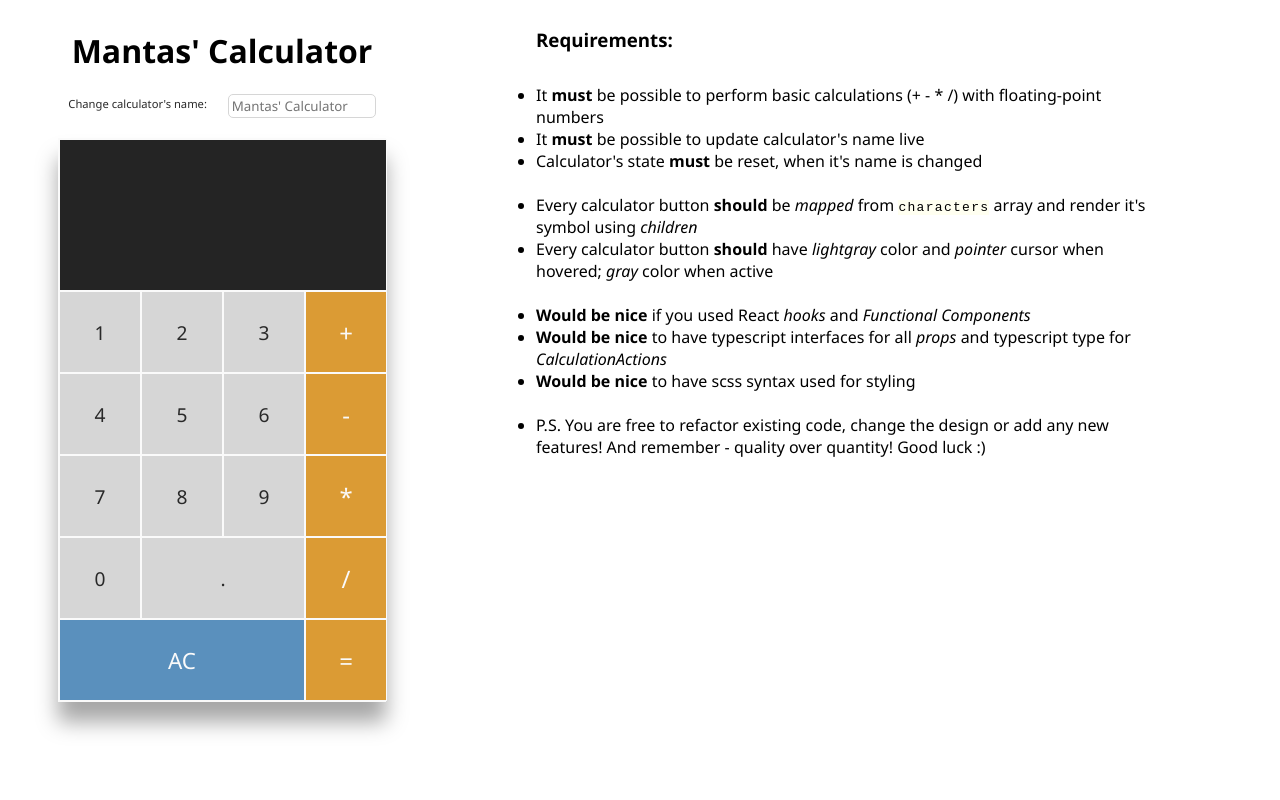
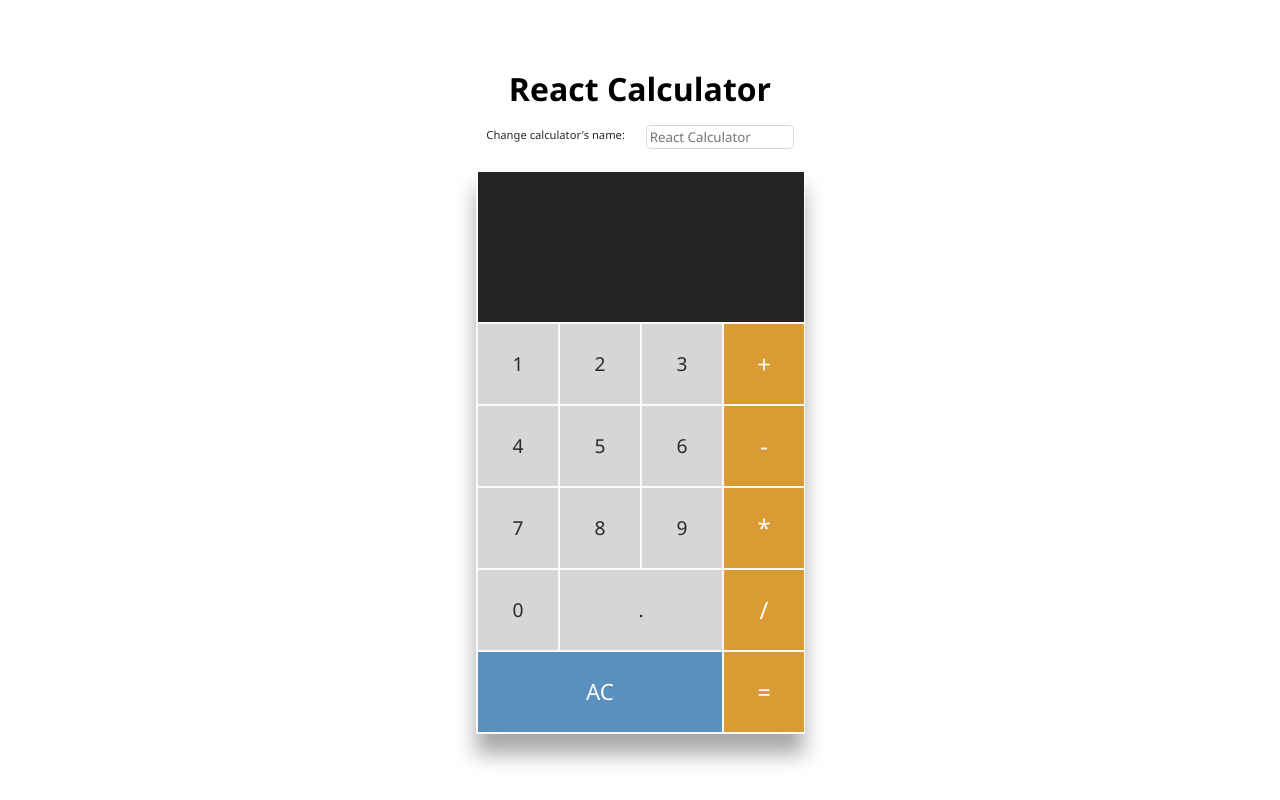
Before and after one commit to mskirmantas/calculator-app, a React (Create React App) app: page / in a window 1280 px wide. Built offline with nearby package versions, Linux system fonts and the light colour scheme.

Commit message:
Styles updated

```diff
--- a/src/App.scss
+++ b/src/App.scss
@@ -9,27 +9,22 @@ $color-operations: rgb(167, 173, 179);
 
 * {
   font-family: "Segoe UI", Tahoma, Geneva, Verdana, sans-serif;
+  margin: 0;
 }
 
-.content {
-  display: flex;
-  flex-direction: row;
-}
-
-.container {
-  text-align: center;
-  width: 328px;
-  height: 100%;
-  margin: 0 50px;
+.App {
+  margin: 0;
+  height: 100vh;
   display: flex;
   flex-direction: column;
 }
 
+.container {
+  width: 328px;
+  margin: auto;
+}
+
 // TITLE ------------------------
-
-.title-block {
-  height: 130px;
-}
 
 h2 {
   margin: 0;
@@ -178,17 +173,3 @@ h2 {
     }
   }
 }
-
-// REQUIREMENTS -----------------
-
-.requirements {
-  margin: 0 100px;
-  code {
-    background-color: ivory;
-    font-family: monospace;
-    letter-spacing: 0.1em;
-  }
-  ul {
-    margin: 32px 0 0 -40px;
-  }
-}
--- a/src/App.tsx
+++ b/src/App.tsx
@@ -1,10 +1,10 @@
 import React, { useState } from "react";
 import { Calculator } from "./components/Calculator";
-import { Requirements } from "./components/Requirements";
+
 import "./App.scss";
 
 const App: React.FC = () => {
-  const initialName: string = "Mantas' Calculator";
+  const initialName: string = "React Calculator";
   const [name, setName] = useState<string>(initialName);
 
   const handleNameChange = (event: React.ChangeEvent<HTMLInputElement>) => {
@@ -17,9 +17,8 @@ const App: React.FC = () => {
   };
 
   return (
-    <div className="content">
+    <div className="App">
       <Calculator name={name} onNameChange={handleNameChange} />
-      <Requirements />
     </div>
   );
 };
--- a/src/components/Requirements.tsx
+++ /dev/null
@@ -1,50 +0,0 @@
-import React from "react";
-
-export const Requirements: React.FC = () => {
-  return (
-    <div className="requirements">
-      <h3>Requirements:</h3>
-      <ul>
-        <li>
-          It <strong>must</strong> be possible to perform basic calculations (+
-          - * /) with floating-point numbers
-        </li>
-        <li>
-          It <strong>must</strong> be possible to update calculator's name live
-        </li>
-        <li>
-          Calculator's state <strong>must</strong> be reset, when it's name is
-          changed
-        </li>
-        <br />
-        <li>
-          Every calculator button <strong>should</strong> be <em>mapped</em>{" "}
-          from <code>characters</code> array and render it's symbol using{" "}
-          <em>children</em>
-        </li>
-        <li>
-          Every calculator button <strong>should</strong> have{" "}
-          <em>lightgray</em> color and <em>pointer</em> cursor when hovered;{" "}
-          <em>gray</em> color when active
-        </li>
-        <br />
-        <li>
-          <strong>Would be nice</strong> if you used React <em>hooks</em> and{" "}
-          <em>Functional Components</em>
-        </li>
-        <li>
-          <strong>Would be nice</strong> to have typescript interfaces for all{" "}
-          <em>props</em> and typescript type for <em>CalculationActions</em>
-        </li>
-        <li>
-          <strong>Would be nice</strong> to have scss syntax used for styling
-        </li>
-        <br />
-        <li>
-          P.S. You are free to refactor existing code, change the design or add
-          any new features! And remember - quality over quantity! Good luck :)
-        </li>
-      </ul>
-    </div>
-  );
-};
```
Also changed, not shown: 1 other file (tests, documents, lock files or other folders).
